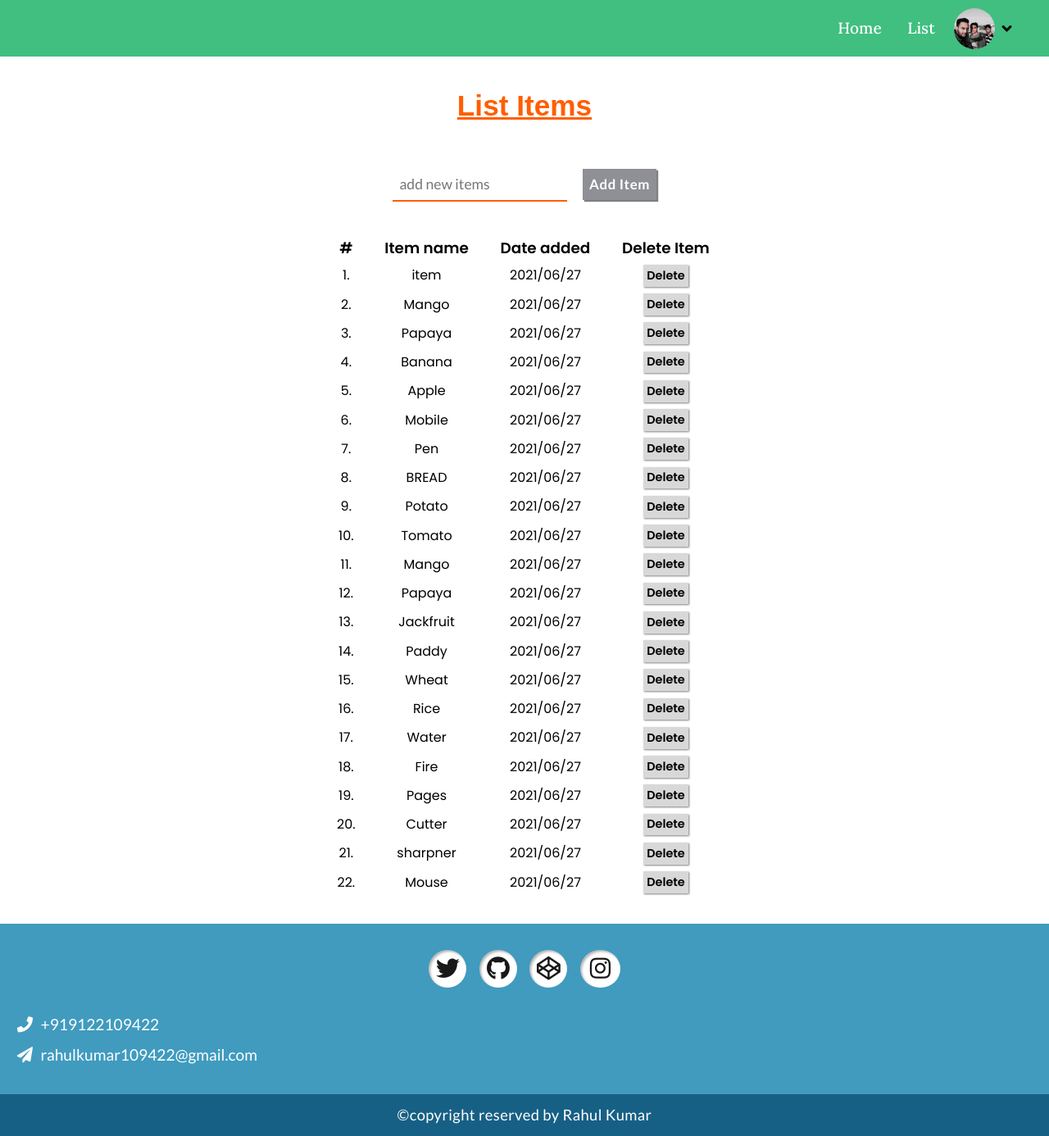
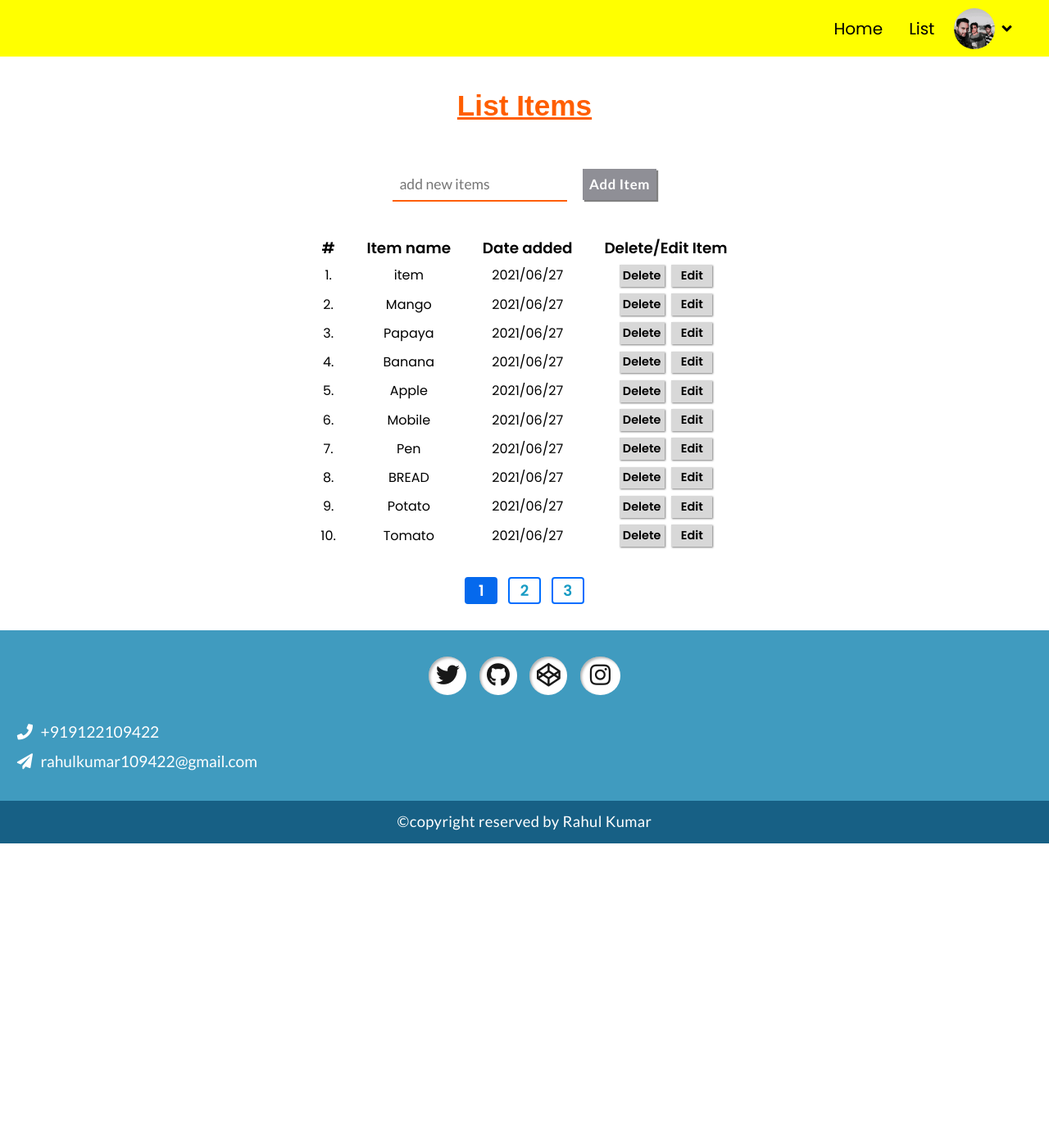
Before and after one commit to Rahulbaran/flask-todolist, a Flask app: page /list/ in a window 1280 px wide. Shown: the whole page at 82% size. After the commit the page ends 1029 px from the top, so only its background shows below. Run offline with Flask 2, Linux system fonts and the light colour scheme; a user stored in the database is signed in; data comes from the database, SQL or seed files in the repository; both versions use the stored data as it was after the commit; some libraries are stand-ins or nearby versions; some web fonts are replaced.

Commit message:
Pagination and edit button added

```diff
--- a/Todolist/routes.py
+++ b/Todolist/routes.py
@@ -97,7 +97,8 @@ def list():
         db.session.commit()
         flash('A new item has been added','info')
         return redirect(url_for('list'))
-    items = Item.query.filter_by(user_id = current_user.id).all()
+    page = request.args.get('page', 1, type = int)
+    items = Item.query.filter_by(user_id = current_user.id).paginate(page = page, per_page = 10)
     return render_template('list.html', title = 'Add Items', form = form, items = items)
 
 
--- a/Todolist/static/css/layout.css
+++ b/Todolist/static/css/layout.css
@@ -11,7 +11,7 @@ body {
 
 nav {
   padding: .6em;
-  background-color: #40bf80; }
+  background-color: yellow; }
   nav li {
     margin: 0 .5em; }
 
@@ -20,17 +20,18 @@ nav {
   flex-direction: row;
   justify-content: flex-end;
   align-items: center;
-  font-family: "Lora", sans-serif;
+  font-family: "Poppins", sans-serif;
   list-style-type: none;
   margin-right: 3em; }
 
 .navigation__link {
   display: inline-block;
   text-decoration: none;
-  font-size: 1.2rem;
+  font-size: 1.25rem;
   font-weight: 500;
-  color: #fff;
-  padding: .4em; }
+  color: black;
+  padding: .4em;
+  font-weight: 500; }
   .navigation__link:hover, .navigation__link:focus {
     opacity: .6; }
 
@@ -57,10 +58,10 @@ nav {
     top: 59px;
     left: -40px;
     right: -66px;
-    background-color: #40bf80;
+    background-color: yellow;
     list-style-type: none;
     text-align: center;
-    border-top: 2px solid #43e21c;
+    border-top: 2px solid #a7af05;
     padding: .5em 0;
     clip-path: polygon(0 0, 100% 0, 100% 0, 0 0);
     opacity: 0;
@@ -69,11 +70,11 @@ nav {
     display: block;
     text-decoration: none;
     padding: .35em .3em;
-    color: #fff;
-    font-family: "Lora", sans-serif;
+    color: #575961;
+    font-family: "Poppins", sans-serif;
     font-size: 1.2rem; }
     .navigation__tab .nav__link:hover, .navigation__tab .nav__link:focus {
-      opacity: .6; }
+      opacity: .5; }
 
 .footer {
   display: flex;
--- a/Todolist/static/css/list.css
+++ b/Todolist/static/css/list.css
@@ -46,7 +46,12 @@
     padding: .2em .6em;
     font-size: 1rem; }
 
-.item__delete__btn {
+.item__btns {
+  display: flex;
+  justify-content: center;
+  align-items: center; }
+
+.item__btn {
   padding: .2em .3em;
   font-size: .9rem;
   font-family: 'Poppins',sans-serif;
@@ -54,6 +59,43 @@
   background-color: #d8d8d8;
   border: none;
   box-shadow: 1px 1px 2px rgba(0, 0, 0, 0.5); }
-  .item__delete__btn:hover, .item__delete__btn:focus {
-    opacity: .85;
+  .item__btn:hover, .item__btn:focus {
+    opacity: .7;
     cursor: pointer; }
+
+.item__delete__btn {
+  margin-right: .6em; }
+
+.item__edit__btn {
+  padding: .2em .8em; }
+
+.list--items {
+  margin-top: 2em;
+  text-align: center; }
+  .list--items ul {
+    display: flex;
+    align-items: Center;
+    justify-content: center;
+    list-style-type: none; }
+
+.list__item__page {
+  width: 40px;
+  margin: 0 .4em; }
+  .list__item__page a {
+    font-size: 1.15rem;
+    text-decoration: none;
+    display: inline-block;
+    width: 100%;
+    border-radius: 4px;
+    font-weight: 600; }
+
+.current__page {
+  border: 2px solid #0569ed;
+  background-color: #0569ed;
+  color: #fff; }
+
+.other__page {
+  border: 2px solid #006eff;
+  color: #179bc4; }
+  .other__page:hover, .other__page:focus {
+    opacity: .65; }
--- a/Todolist/static/scss/layout.scss
+++ b/Todolist/static/scss/layout.scss
@@ -1,8 +1,9 @@
 $color-white:#fff;
 $body-bg:hsl(40deg,90%,90%);
-$nav-bg:hsl(150deg,50%,50%);
+$nav-bg:rgb(255, 255, 0);
 $font-general:'Poppins',sans-serif;
-$font-navigation:'Lora',sans-serif;
+$font-navigation:'Poppins',sans-serif;
+
 
 
 $font-weight: (
@@ -52,10 +53,11 @@ nav {
     &__link {
         display:inline-block;
         text-decoration:none;
-        font-size:1.2rem;
+        font-size:1.25rem;
         font-weight:map-get($font-weight,medium);
-        color:$color-white;
+        color:black;
         padding:.4em;
+        font-weight:500;
 
         &:hover,
         &:focus {
@@ -90,7 +92,7 @@ nav {
             background-color:$nav-bg;
             list-style-type:none;
             text-align:center;
-            border-top:2px solid rgb(67, 226, 28);
+            border-top:2px solid rgb(167, 175, 5);
             padding:.5em 0;
             clip-path:polygon(0 0,100% 0,100% 0,0 0);
             opacity:0;
@@ -100,13 +102,13 @@ nav {
             display:block;
             text-decoration:none;
             padding:.35em .3em;
-            color:$color-white;
+            color:rgb(87, 89, 97);
             font-family:$font-navigation;
             font-size:1.2rem;
 
             &:hover,
             &:focus {
-                opacity:.6;
+                opacity:.5;
             }
         }
     }
--- a/Todolist/static/scss/list.scss
+++ b/Todolist/static/scss/list.scss
@@ -61,7 +61,12 @@
         }
     }
 }
-.item__delete__btn {
+.item__btns {
+    display:flex;
+    justify-content:center;
+    align-items:center;
+}
+.item__btn {
     padding:.2em .3em;
     font-size:.9rem;
     font-family:'Poppins',sans-serif;
@@ -71,7 +76,53 @@
     box-shadow:1px 1px 2px rgba(0,0,0,.5);
 
     &:hover ,&:focus{
-        opacity:.85;
+        opacity:.7;
         cursor:pointer;
     }
 }
+.item__delete__btn {
+    margin-right:.6em;
+}
+.item__edit__btn {
+    padding:.2em .8em;
+}
+
+// pagination
+.list--items {
+    margin-top:2em;
+    // margin-bottom:.5em;
+    text-align:center;
+    ul {
+        display:flex;
+        align-items:Center;
+        justify-content:center;
+        list-style-type:none;
+    }
+}
+.list__item__page {
+    width:40px;
+    margin:0 .4em;
+    a {
+        font-size:1.15rem;
+        text-decoration:none;
+        display:inline-block;
+        width:100%;
+        border-radius:4px;
+        font-weight:600;
+
+
+    }
+}
+.current__page {
+    border:2px solid rgb(5, 105, 237);
+    background-color:rgb(5, 105, 237);
+    color:#fff;
+}
+.other__page {
+    border:2px solid rgb(0, 110, 255);
+    color:rgb(23, 155, 196);
+
+    &:hover,&:focus {
+        opacity:.65;
+    }
+}
--- a/Todolist/templates/list.html
+++ b/Todolist/templates/list.html
@@ -24,24 +24,46 @@
                     <th>#</th>
                     <th>Item name</th>
                     <th>Date added</th>
-                    <th>Delete Item</th>
+                    <th>Delete/Edit Item</th>
                 </tr>
             </thead>
             <tbody>
-                {% for item in items %}
+                {% for item in items.items %}
                 <tr>
-                    <td>{{loop.index}}.</td>
+                    <td>{{loop.index + (items.page - 1)*10}}.</td>
                     <td>{{item.item_name}}</td>
                     <td>{{item.date_posted.strftime('%Y/%m/%d')}}</td>
-                    <td>
+                    <td class="item__btns">
                         <form action="{{url_for('delete_item',item_id=item.id)}}" method="post">
-                            <input type="submit" value="Delete" class="item__delete__btn">
+                            <input type="submit" value="Delete" class="item__delete__btn item__btn">
+                        </form>
+                        <form action="" method="post">
+                            <input type="submit" value="Edit" class="item__edit__btn item__btn">
                         </form>
                     </td>
                 </tr>
                 {% endfor %}
             </tbody>
         </table>
+
+        <!-- pagination section -->
+        <section class="list--items">
+            <ul>
+                {% for page_num in items.iter_pages(left_edge=1, right_edge=1, left_current=1, right_current=2) %}
+                    {% if page_num %}
+                        <li class="list__item__page">
+                            {% if items.page == page_num %}
+                                <a href="{{url_for('list',page = page_num)}}" class="current__page">{{page_num}}</a>
+                            {% else %}
+                                <a href="{{url_for('list',page = page_num)}}" class="other__page">{{page_num}}</a>
+                            {% endif %}
+                        </li>
+                    {% else %}
+                        ....
+                    {% endif %}
+                {% endfor %}
+            </ul>
+        </section>
     </main>
 {% endblock %}
 
```
Also changed, not shown: Todolist/items.db.
